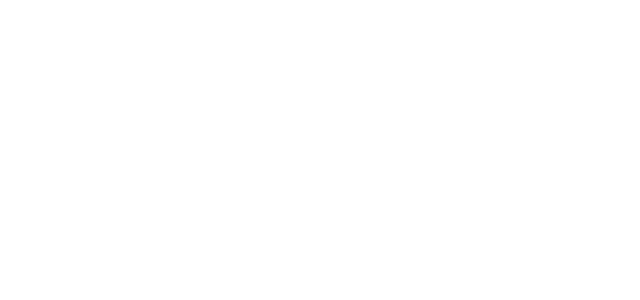
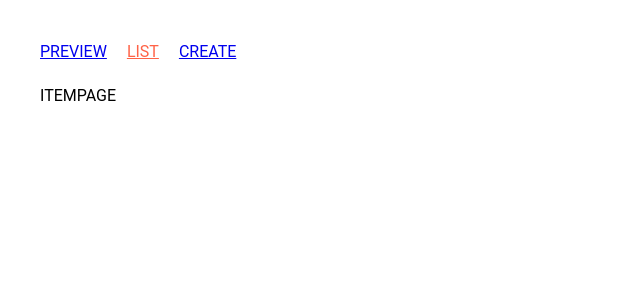
Before and after one commit to gluschenkotoma/react_repeat, a React (Create React App) app: page /list/1 in a window 1280 px wide. Before the commit this address had no page. Shown: the top 300 px of the page, without its empty margins (0-640 px from the left). Built offline with nearby package versions, Linux system fonts and the light colour scheme.

Commit message:
ItemPage

```diff
--- a/src/App.js
+++ b/src/App.js
@@ -1,18 +1,33 @@
 import { Layout } from 'components/Layout';
-import { Routes, Route } from 'react-router-dom';
+import { Routes, Route, Navigate } from 'react-router-dom';
 import { ListPage } from 'pages';
+import { ItemPage } from 'pages';
 
 function App() {
   return (
     // МАРШРУТЫ ПОД НАВИГАЦИЮ
     <Routes>
       <Route path="/" element={<Layout />}>
-        <Route path="preview" element={<div>Preview Page</div>}></Route>
-        <Route path="list" element={<ListPage />}></Route>
-        <Route path="create" element={<div>Create Page</div>}></Route>
+        <Route path="preview" element={<div>Preview Page</div>} />
+        <Route path="list" element={<ListPage />} />
+        <Route path="list/:itemId" element={<ItemPage />} />
+        <Route path="create" element={<div>Create Page</div>} />
+        <Route path="*" element={<Navigate to="/" />} />
       </Route>
     </Routes>
   );
 }
 
 export default App;
+
+// если нужно сделать отображение <ItemPage/>на той же странице ListPage а
+// не на отдельной странице, то нужно поместить Route в Route
+//  <Route path="list" element={<ListPage />}>
+//        Route path="list/:itemId" element={<ItemPage/>} />
+// </Route >
+// + <Outlet/> в ListPage для ренда
+// вложеная страница делается через Outlet,
+// и ставится в том месте где в родительской странице её рендерить
+
+// Что бы после ввода в поискстроке абракадабры редиректнуло на /
+// <Route path="*" element={<Navigate to="/" />} />
--- /dev/null
+++ b/src/pages/ItemPage.jsx
@@ -0,0 +1,3 @@
+export const ItemPage = () => {
+  return <main>ITEMPAGE</main>;
+};
--- a/src/pages/ListPage.jsx
+++ b/src/pages/ListPage.jsx
@@ -1,11 +1,12 @@
 import { Loader } from 'components/Loader';
 import { useState, useEffect } from 'react';
 import { getPublications } from 'services/publicationsApi';
-
+import { Link } from 'react-router-dom';
 // КАСТОМНЙ ХУК useFetchItems
 const useFetchItems = () => {
   const [items, setItems] = useState([]);
   const [loading, setLoading] = useState(false);
+  const [error, setError] = useState(null);
 
   useEffect(() => {
     async function fetchItems() {
@@ -14,27 +15,31 @@ const useFetchItems = () => {
         const items = await getPublications();
         setItems(items);
       } catch (error) {
-        console.log(error.message);
+        setError(error.message);
       } finally {
         setLoading(false);
       }
     }
     fetchItems();
   }, []);
-  return { items, loading }; //возвращает из себя
+  return { items, loading, error }; //возвращает из себя
 };
 
 export const ListPage = () => {
-  const { items, loading } = useFetchItems(); //вызов кастомного хука useFetchItems
+  const { items, loading, error } = useFetchItems(); //вызов кастомного хука useFetchItems
   return (
     <main>
       <h1>Here lie ListPage</h1>
       {loading && <Loader />}
-      <ul>
-        {items.map(item => (
-          <li key={item.id}>{item.title}</li>
-        ))}
-      </ul>
+      {!error && (
+        <ol>
+          {items.map(item => (
+            <li key={item.id}>
+              <Link to={`/list/${item.id}`}>{item.title}</Link>
+            </li>
+          ))}
+        </ol>
+      )}
     </main>
   );
 };
@@ -67,3 +72,8 @@ export const ListPage = () => {
 //    }
 //    fetchItems();
 //  }, []);
+
+// Обернуть в Link, что бы было в виде ссылки и вело по ID +маршрут с динамическим параметром
+//  <Link to={`/list/${item.id}`}>{item.title}</Link>;
+
+// !error && - если нет ерора то рендерь <ol...
--- a/src/pages/index.js
+++ b/src/pages/index.js
@@ -1,4 +1,4 @@
 export * from './ListPage';
-// export * from './ItemPage';
+export * from './ItemPage';
 // export * from './AddItemPage';
 // export * from './PreviewPage';
```
Also changed, not shown: 1 other file (tests, documents, lock files or other folders).
